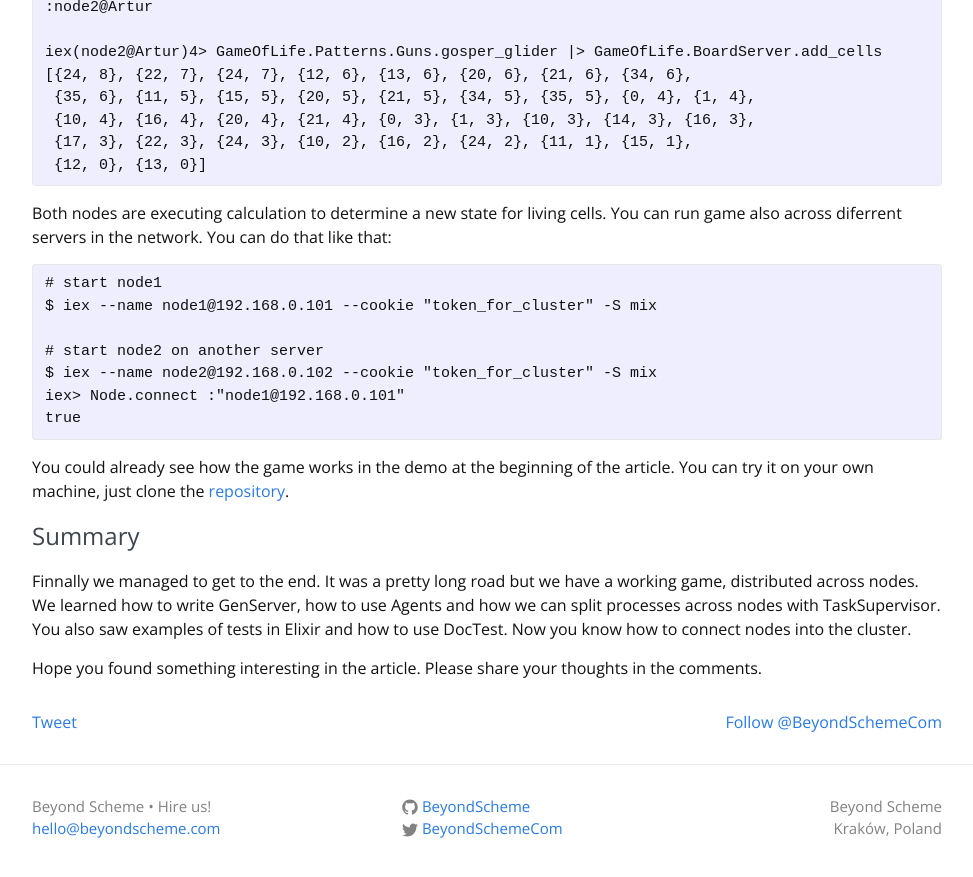
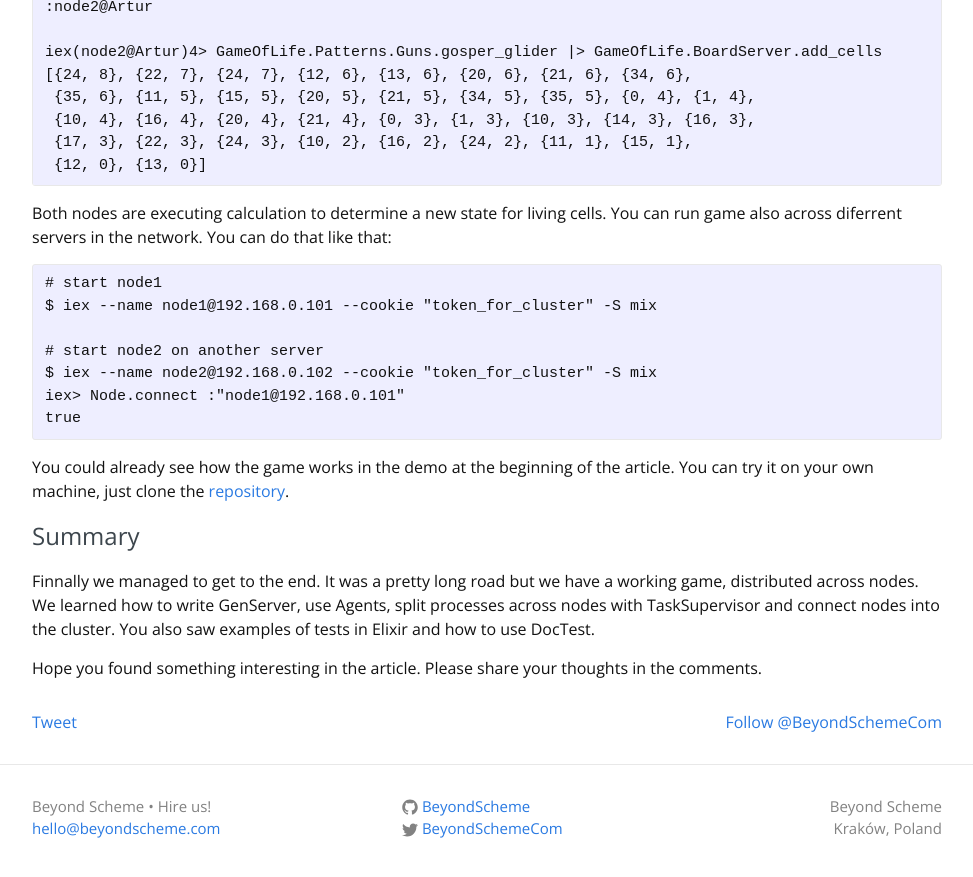
Before and after one commit to BeyondScheme/BeyondScheme.github.io, a Jekyll site: the page built from _posts/2016-04-26-distributed-game-of-life-in-elixir.md, in a window 1280 px wide and 900 px high, scrolled down 25515 px. Shown: the top 877 px of the window, without its empty margins (153-1126 px from the left). Built offline with Jekyll 4.4.1, drawn with Linux system fonts in a browser that asks for light colours; nearby versions of some CDN libraries; comment, search, counter and statistics services are not loaded.

Commit message:
fixes in summary

```diff
--- a/_posts/2016-04-26-distributed-game-of-life-in-elixir.md
+++ b/_posts/2016-04-26-distributed-game-of-life-in-elixir.md
@@ -1060,6 +1060,6 @@ You could already see how the game works in the demo at the beginning of the art
 
 # Summary
 
-Finnally we managed to get to the end. It was a pretty long road but we have a working game, distributed across nodes. We learned how to write GenServer, how to use Agents and how we can split processes across nodes with TaskSupervisor. You also saw examples of tests in Elixir and how to use DocTest. Now you know how to connect nodes into the cluster.
+Finnally we managed to get to the end. It was a pretty long road but we have a working game, distributed across nodes. We learned how to write GenServer, use Agents, split processes across nodes with TaskSupervisor and connect nodes into the cluster. You also saw examples of tests in Elixir and how to use DocTest.
 
 Hope you found something interesting in the article. Please share your thoughts in the comments.
```
